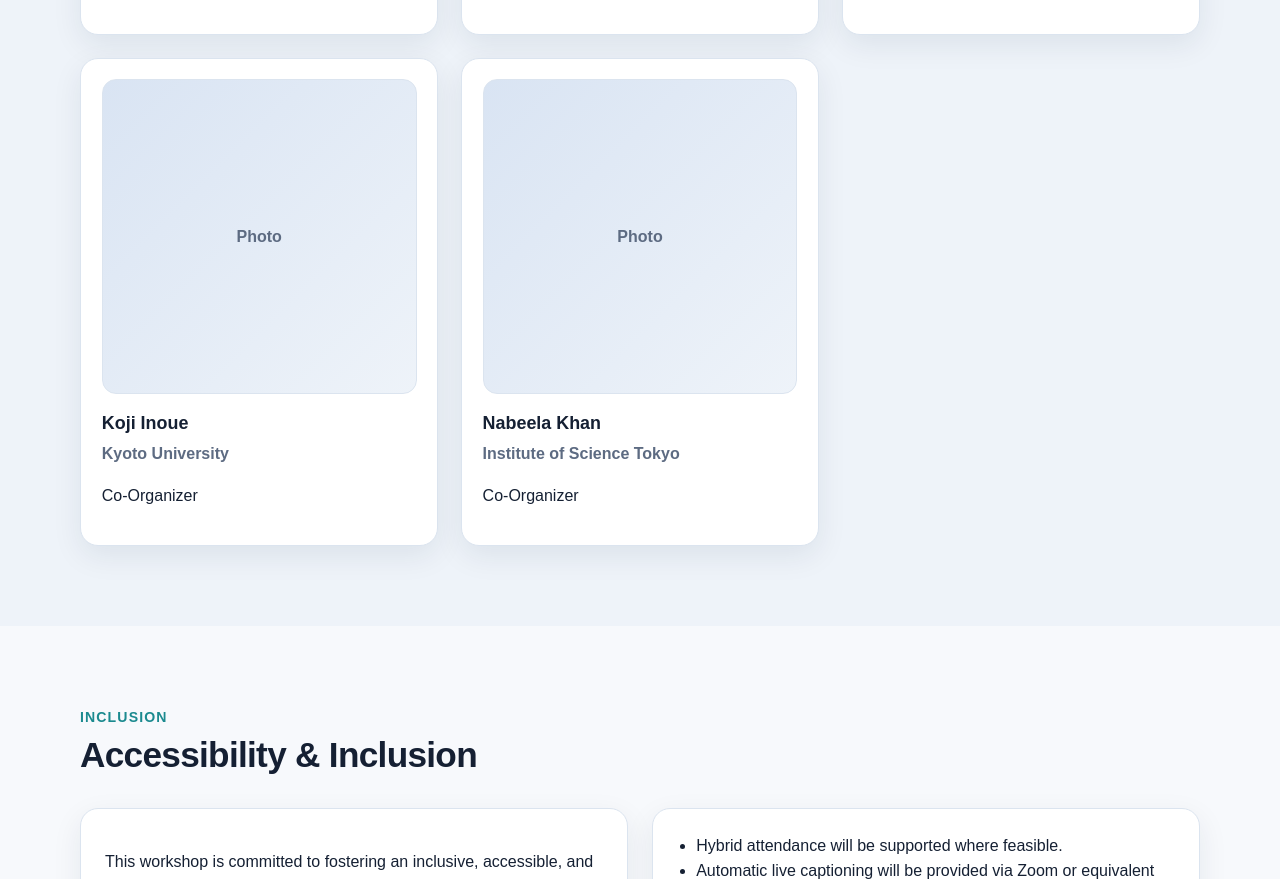
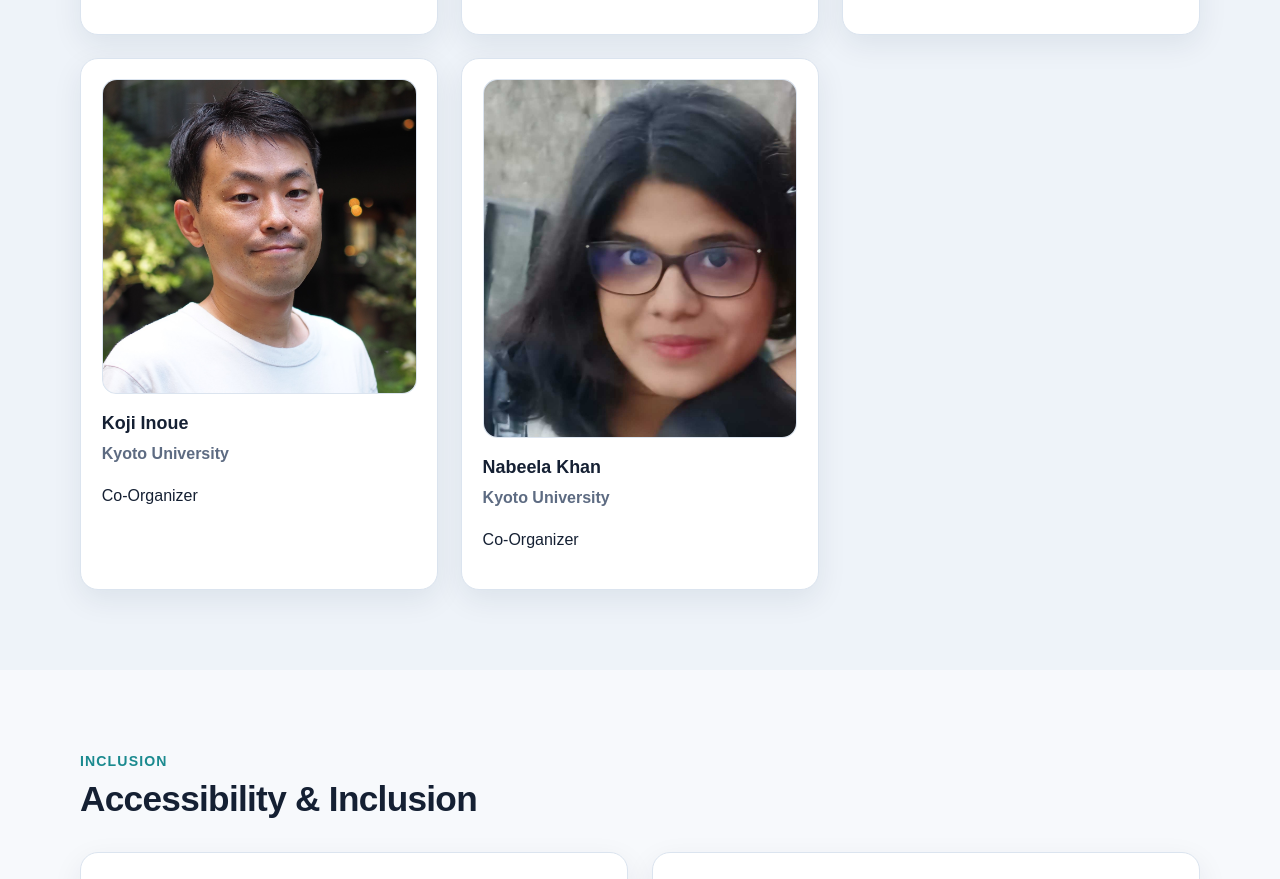
Before and after one commit to bushi-workshop/bushi-workshop.github.io, a plain HTML site: page index.html in a window 1280 px wide. Shown: the part 4950-5829 px from the top of the page. Drawn offline with Linux system fonts and the light colour scheme.

Commit message:
koji photo

```diff
--- a/index.html
+++ b/index.html
@@ -300,16 +300,34 @@
           </article>
 
           <article class="person-card">
-            <div class="person-photo placeholder">Photo</div>
-            <h3>Koji Inoue</h3>
+            <div class="person-photo">
+              <img
+                src="assets/images/Koji Inoue.jpg"
+                alt="Koji Inoue"
+              />
+            </div>
+            <h3>
+              <a href="https://inokoj.github.io/" target="_blank" rel="noopener noreferrer">
+                Koji Inoue
+              </a>
+            </h3>
             <p class="person-role">Kyoto University</p>
             <p>Co-Organizer</p>
           </article>
 
           <article class="person-card">
-            <div class="person-photo placeholder">Photo</div>
-            <h3>Nabeela Khan</h3>
-            <p class="person-role">Institute of Science Tokyo</p>
+            <div class="person-photo">
+              <img
+                src="assets/images/Nabeela Khan.jpg"
+                alt="Nabeela Khan"
+              />
+            </div>
+            <h3>
+              <a href="https://foxrei-n.github.io/" target="_blank" rel="noopener noreferrer">
+                Nabeela Khan
+              </a>
+            </h3>
+            <p class="person-role">Kyoto University</p>
             <p>Co-Organizer</p>
           </article>
         </div>
```
Also changed, not shown: assets/images/Koji Inoue.jpg (added), assets/images/Nabeela Khan.jpg (added).
